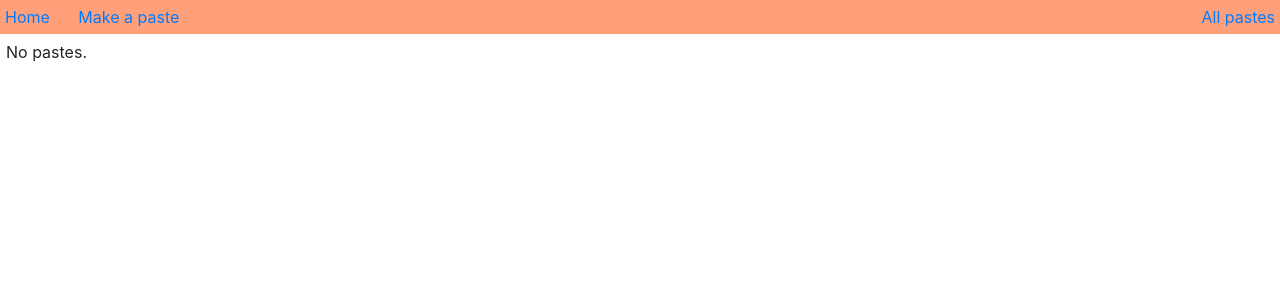
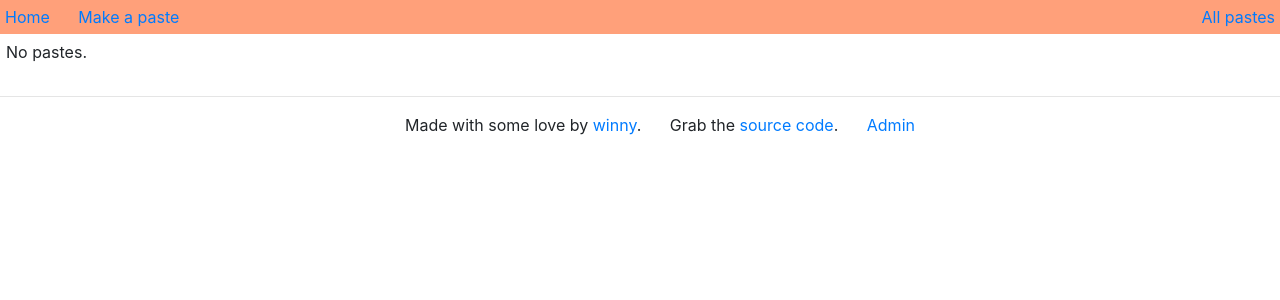
Before and after one commit to winny-/sillypaste, a Django app: page /all in a window 1280 px wide. Shown: the top 300 px of the page. Run offline with Django 3.2, Linux system fonts and the light colour scheme; data that the repository does not hold is empty; some libraries are stand-ins or nearby versions.

Commit message:
tidy up footer

```diff
--- a/web/static/sillypaste/style.css
+++ b/web/static/sillypaste/style.css
@@ -17,6 +17,18 @@ textarea {
     padding: 5px;
     list-style-type: none;
 }
+
+#footer {
+    margin-top:2rem;
+    text-align: center;
+}
+
+#footer ul li {
+    display: inline;
+    padding-left: 12px;
+    padding-right: 12px;
+}
+
 
 #navbar ul li {
     display: inline;
--- a/web/templates/base.html
+++ b/web/templates/base.html
@@ -26,4 +26,18 @@
   <div id="content">
     {% block content %}{% endblock %}
   </div>
+  <div id="footer">
+    <hr>
+    <ul>
+      <li>
+        Made with some love by <a href="https://winny.tech/">winny</a>.
+      </li>
+      <li>
+        Grab the <a href="https://github.com/winny-/sillypaste">source code</a>.
+      </li>
+      <li>
+        <a href="{% url 'admin:index' %}">Admin</a>
+      </li>
+    </ul>
+  </div>
 </body>
--- a/web/templates/index.html
+++ b/web/templates/index.html
@@ -13,6 +13,4 @@
   {% endfor %}
 </ul>
 {% endif %}
-<p>Made with some love by <a href="https://github.com/winny-">winny</a>.
-Grab the <a href="https://github.com/winny-/sillypaste">source code</a>.</p>
 {% endblock %}
```
